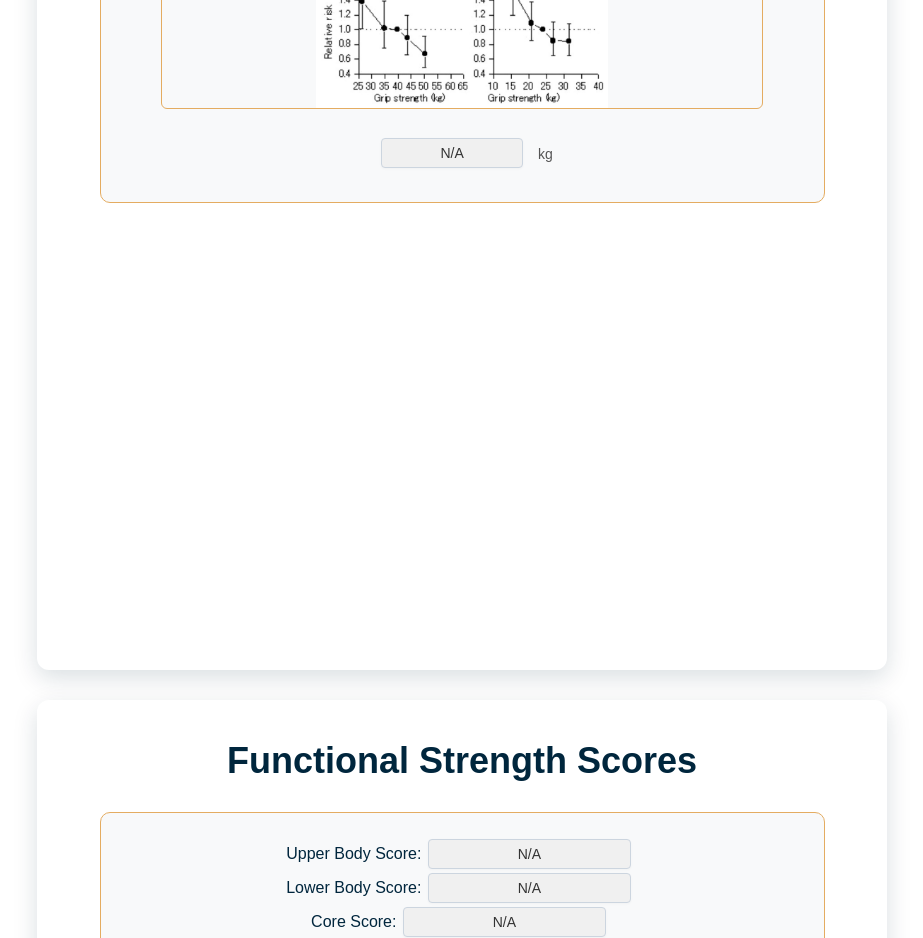
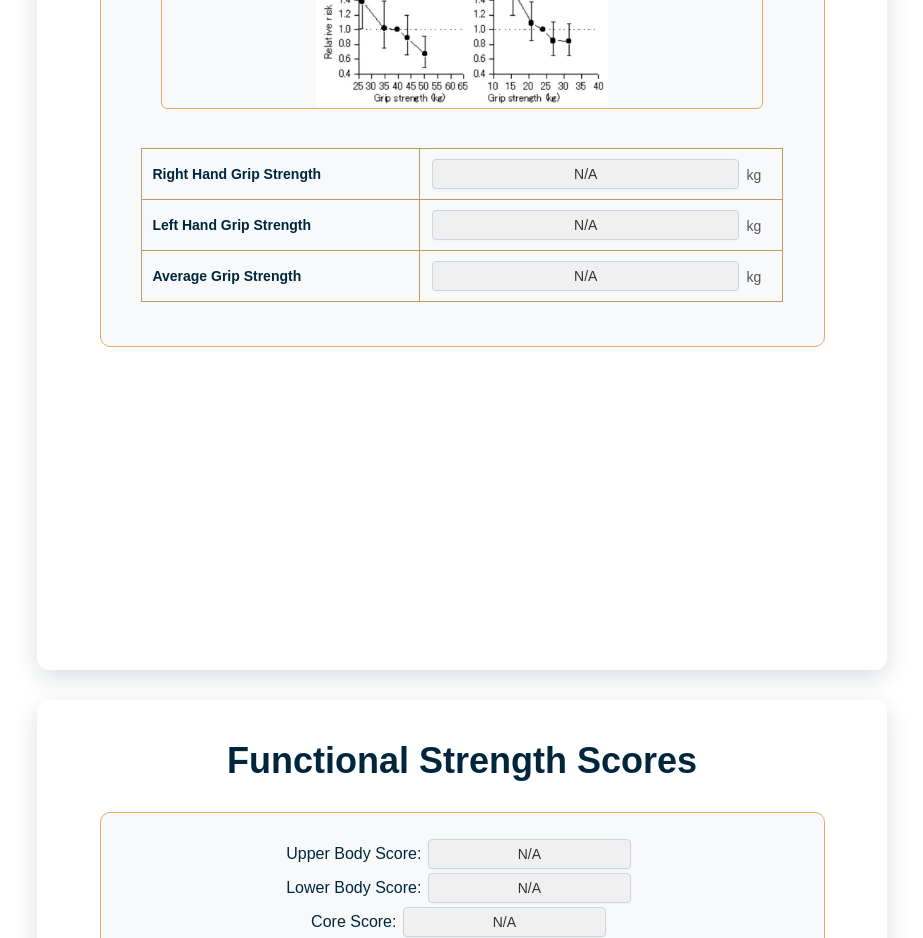
Before and after one commit to Fitomics/discexampdftest, a plain HTML site: page reportgpttest.html in a window 1280 px wide. Shown: the part 9520-10458 px from the top of the page, without its empty margins (178-1101 px from the left). Drawn offline with nearby package versions, Linux system fonts and the light colour scheme; a web font is replaced by a local one.

Commit message:
formatting

```diff
--- a/reportgpttest.html
+++ b/reportgpttest.html
@@ -324,7 +324,13 @@
       <div class="title-text">Grip Strength</div>
       <div class="graph-container">
         <img class="graph-image" src="GripStrength.png" alt="Grip Strength Graph">
-        <input class="value-field" id="graphGrip" readonly><span class="unit-label">kg</span>
+        <div class="table-wrapper">
+          <table>
+            <tr><td>Right Hand Grip Strength</td><td><input class="value-field" id="graphGripRight" readonly><span class="unit-label">kg</span></td></tr>
+            <tr><td>Left Hand Grip Strength</td><td><input class="value-field" id="graphGripLeft" readonly><span class="unit-label">kg</span></td></tr>
+            <tr><td>Average Grip Strength</td><td><input class="value-field" id="graphGripAvg" readonly><span class="unit-label">kg</span></td></tr>
+          </table>
+        </div>
       </div>
     </div>
 
@@ -682,7 +688,9 @@
         // Percentile needs data - skip for now
 
         // Page 9: Grip Strength Graph
-        populateField('graphGrip', 'grip_strength_avg');
+        populateField('graphGripRight', 'grip_strength_right');
+        populateField('graphGripLeft', 'grip_strength_left');
+        populateField('graphGripAvg', 'grip_strength_avg');
 
         // Page 10: Functional Strength Scores Graph
         populateField('graphUpperScore', 'upper_strength_score');
```
